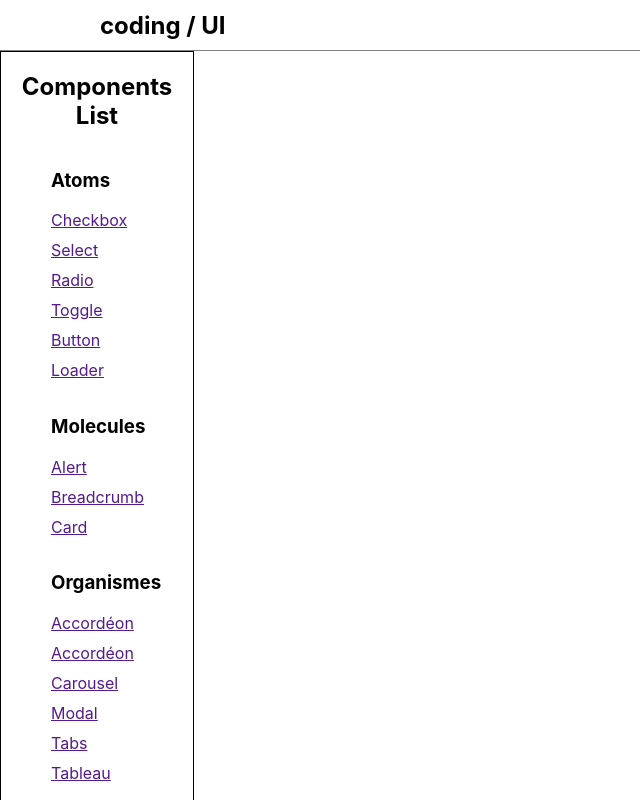
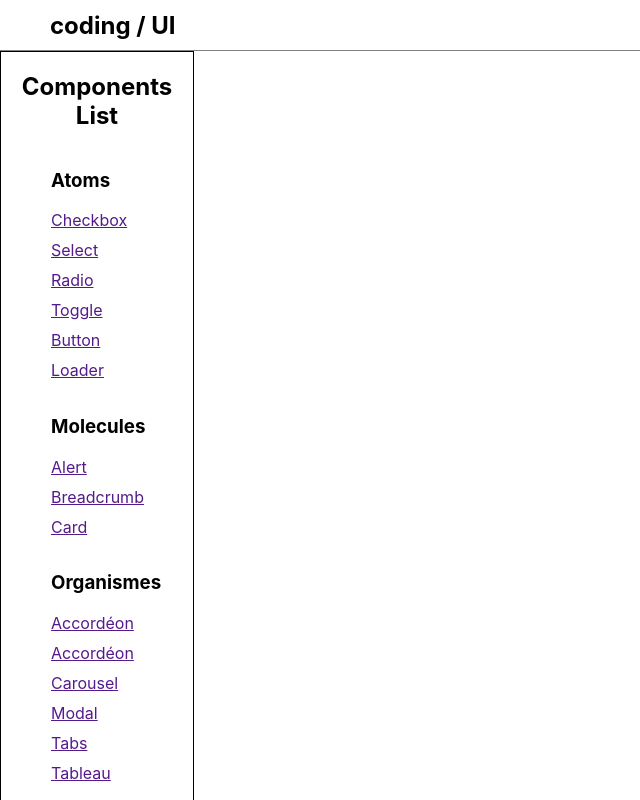
Before and after one commit to SukiTsu/library_react, a React (Vite) app in the folder lib_module/: page / in a window 1280 px wide. Shown: the top 800 px of the page, without its empty margins (0-640 px from the left). Built offline with nearby package versions, Linux system fonts and the light colour scheme.

Commit message:
modif css navbar - margin gauche titre

```diff
--- a/lib_module/src/assets/css/navbar.css
+++ b/lib_module/src/assets/css/navbar.css
@@ -7,5 +7,5 @@
     border-bottom: 1px solid grey;
 }
 .navbar h2{
-    margin: 0 0 0 100px;
+    margin: 0 0 0 50px;
 }
```
